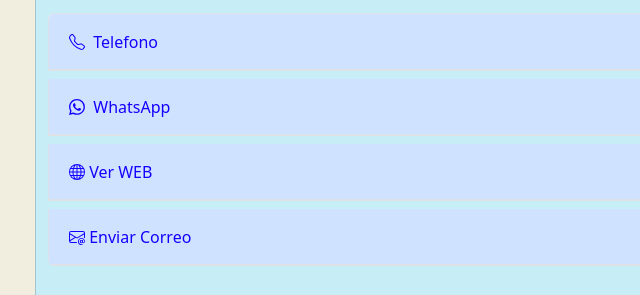
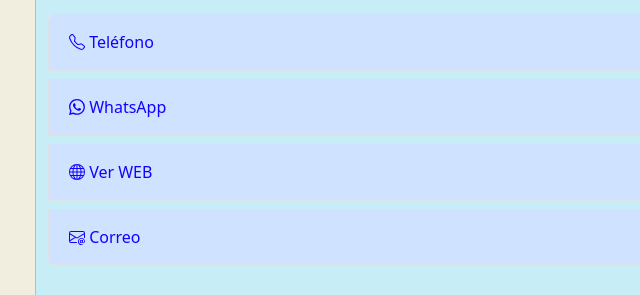
Before and after one commit to IncitatusOK/Heliun, a plain HTML site: page index.html in a window 1280 px wide. Shown: the part 228-523 px from the top of the page, 35-675 px from the left. Drawn offline with nearby package versions, Linux system fonts and the light colour scheme.

Commit message:
Update index.html

```diff
--- a/index.html
+++ b/index.html
@@ -114,7 +114,7 @@
                   <path
                     d="M3.654 1.328a.678.678 0 0 0-1.015-.063L1.605 2.3c-.483.484-.661 1.169-.45 1.77a17.568 17.568 0 0 0 4.168 6.608 17.569 17.569 0 0 0 6.608 4.168c.601.211 1.286.033 1.77-.45l1.034-1.034a.678.678 0 0 0-.063-1.015l-2.307-1.794a.678.678 0 0 0-.58-.122l-2.19.547a1.745 1.745 0 0 1-1.657-.459L5.482 8.062a1.745 1.745 0 0 1-.46-1.657l.548-2.19a.678.678 0 0 0-.122-.58L3.654 1.328zM1.884.511a1.745 1.745 0 0 1 2.612.163L6.29 2.98c.329.423.445.974.315 1.494l-.547 2.19a.678.678 0 0 0 .178.643l2.457 2.457a.678.678 0 0 0 .644.178l2.189-.547a1.745 1.745 0 0 1 1.494.315l2.306 1.794c.829.645.905 1.87.163 2.611l-1.034 1.034c-.74.74-1.846 1.065-2.877.702a18.634 18.634 0 0 1-7.01-4.42 18.634 18.634 0 0 1-4.42-7.009c-.362-1.03-.037-2.137.703-2.877L1.885.511z" />
                 </svg>
-                &nbsp Telefono
+                &nbspTeléfono
               </button>
             </h2>
             <div id="collapseZero" class="accordion-collapse  collapse " data-bs-parent="#accordionExample">
@@ -134,7 +134,7 @@
                   <path
                     d="M13.601 2.326A7.854 7.854 0 0 0 7.994 0C3.627 0 .068 3.558.064 7.926c0 1.399.366 2.76 1.057 3.965L0 16l4.204-1.102a7.933 7.933 0 0 0 3.79.965h.004c4.368 0 7.926-3.558 7.93-7.93A7.898 7.898 0 0 0 13.6 2.326zM7.994 14.521a6.573 6.573 0 0 1-3.356-.92l-.24-.144-2.494.654.666-2.433-.156-.251a6.56 6.56 0 0 1-1.007-3.505c0-3.626 2.957-6.584 6.591-6.584a6.56 6.56 0 0 1 4.66 1.931 6.557 6.557 0 0 1 1.928 4.66c-.004 3.639-2.961 6.592-6.592 6.592zm3.615-4.934c-.197-.099-1.17-.578-1.353-.646-.182-.065-.315-.099-.445.099-.133.197-.513.646-.627.775-.114.133-.232.148-.43.05-.197-.1-.836-.308-1.592-.985-.59-.525-.985-1.175-1.103-1.372-.114-.198-.011-.304.088-.403.087-.088.197-.232.296-.346.1-.114.133-.198.198-.33.065-.134.034-.248-.015-.347-.05-.099-.445-1.076-.612-1.47-.16-.389-.323-.335-.445-.34-.114-.007-.247-.007-.38-.007a.729.729 0 0 0-.529.247c-.182.198-.691.677-.691 1.654 0 .977.71 1.916.81 2.049.098.133 1.394 2.132 3.383 2.992.47.205.84.326 1.129.418.475.152.904.129 1.246.08.38-.058 1.171-.48 1.338-.943.164-.464.164-.86.114-.943-.049-.084-.182-.133-.38-.232z" />
                 </svg>
-                &nbsp WhatsApp
+                &nbspWhatsApp
               </button>
             </h2>
             <div id="collapseOne" class="accordion-collapse  collapse " data-bs-parent="#accordionExample">
@@ -178,7 +178,7 @@
                       <path
                         d="M14.247 14.269c1.01 0 1.587-.857 1.587-2.025v-.21C15.834 10.43 14.64 9 12.52 9h-.035C10.42 9 9 10.36 9 12.432v.214C9 14.82 10.438 16 12.358 16h.044c.594 0 1.018-.074 1.237-.175v-.73c-.245.11-.673.18-1.18.18h-.044c-1.334 0-2.571-.788-2.571-2.655v-.157c0-1.657 1.058-2.724 2.64-2.724h.04c1.535 0 2.484 1.05 2.484 2.326v.118c0 .975-.324 1.39-.639 1.39-.232 0-.41-.148-.41-.42v-2.19h-.906v.569h-.03c-.084-.298-.368-.63-.954-.63-.778 0-1.259.555-1.259 1.4v.528c0 .892.49 1.434 1.26 1.434.471 0 .896-.227 1.014-.643h.043c.118.42.617.648 1.12.648Zm-2.453-1.588v-.227c0-.546.227-.791.573-.791.297 0 .572.192.572.708v.367c0 .573-.253.744-.564.744-.354 0-.581-.215-.581-.8Z" />
                     </svg>
-                    &nbspEnviar Correo
+                    &nbspCorreo
                   </button>
                 </h2>
                 <div id="collapseThree" class="accordion-collapse collapse" data-bs-parent="#accordionExample">
```
